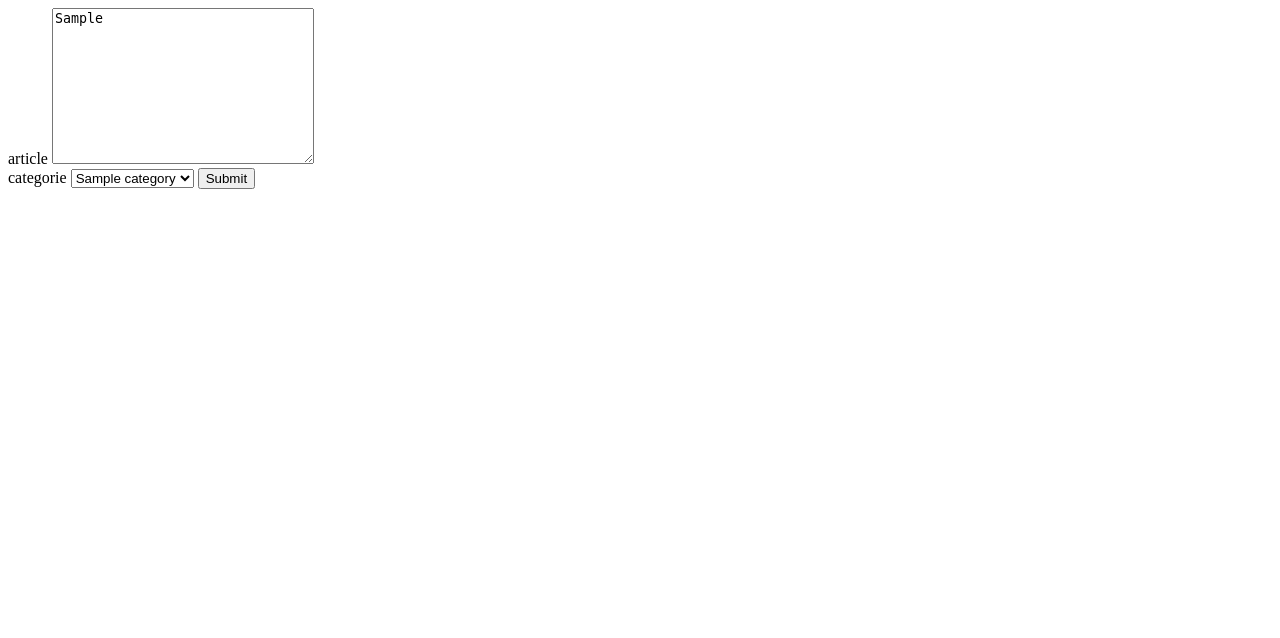
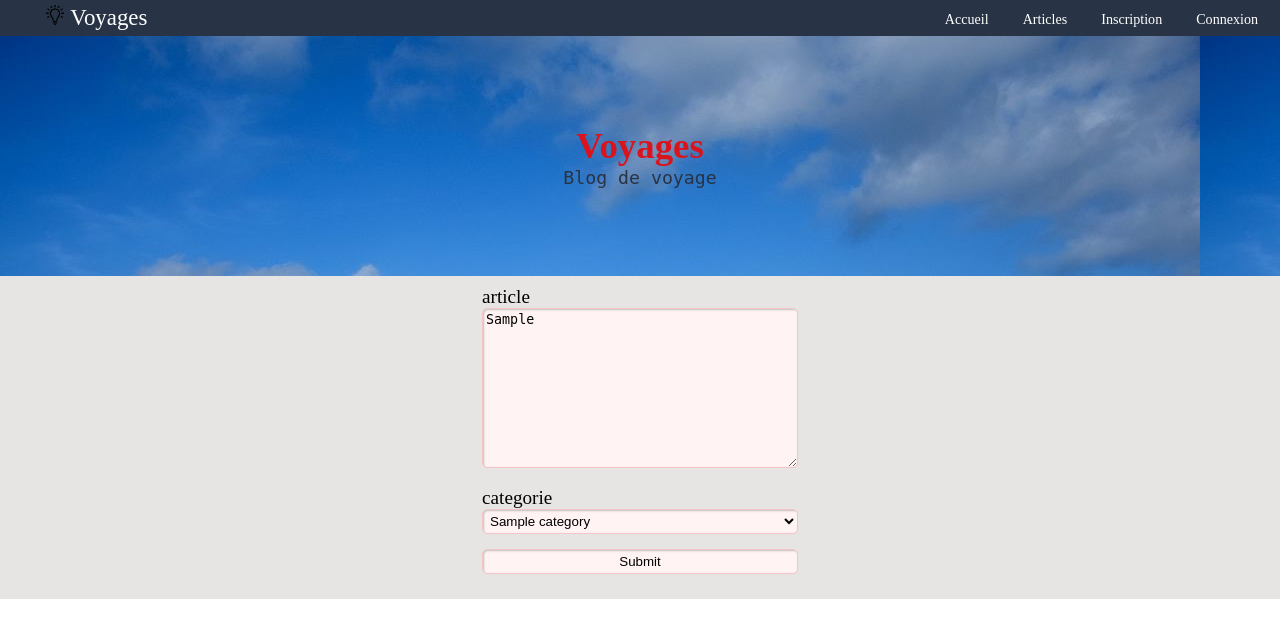
Before and after one commit to emmanuel-cabassot/blog, a PHP site: page /modifier-article.php?id=1 in a window 1280 px wide. Shown: the top 638 px of the page. Run offline with PHP 8.4, Linux system fonts and the light colour scheme; tables that the repository leaves empty or names only in its code hold one stand-in row (values such as "Sample post").

Commit message:
fin style

```diff
--- a/admin.php
+++ b/admin.php
@@ -41,6 +41,7 @@ require 'traitement/traitement-admin.php';
                 <td><?=$resultat[$tab]['login']?></td>
                 <td><?=$resultat[$tab]['email']?></td>
                 <td><?=$resultat[$tab]['id_droits']?></td>
+                <td><a href="modifier-article.php?id=<?= $resultat[$tab]['id'];?>">Modification</a></td>
                 <td><a href="traitement/supprimer.php?id=<?=$resultat[$tab]['id'];?>">suprimer</a></td>
             </tr>
         <?php endfor;?>
--- a/css/style.css
+++ b/css/style.css
@@ -633,3 +633,14 @@ tbody tr:nth-child(even){
     border: 1px solid #ededed;
     color: #252525;
 }
+input, textarea, select, option {
+    background-color:#FFF3F3;
+}
+input, textarea, select {
+    padding:3px;
+    border:1px solid #F5C5C5;
+    border-radius:5px;
+    width:100%;
+    box-shadow:1px 1px 2px #C0C0C0 inset;
+
+    }
--- a/modifier-article.php
+++ b/modifier-article.php
@@ -17,17 +17,24 @@ $resultat02=$requete02->fetch(PDO::FETCH_ASSOC);
 <html lang="en">
 <head>
     <meta charset="UTF-8">
+    <link rel="stylesheet" href="">
+    <link rel="stylesheet" href="css/style.css">
     <meta name="viewport" content="width=device-width, initial-scale=1.0">
     <title>modifier article</title>
 </head>
 <body>
 <header>
+<?php require('php/include/header.php') ?>
+
 
 </header>
 <main>
 
 </main>
+
 <footer>
+    <div class='cssform'>
+
 <form action="traitement/traitement-modif-article.php?id=<?=$id?>"method="post">
 <div>
 <label for="article">article</label>
@@ -40,8 +47,13 @@ $resultat02=$requete02->fetch(PDO::FETCH_ASSOC);
 <?php endfor ;?>
 
 </select>
+
+</form>
+<div>
 <input type="submit">
-</form>
+</div>
+
+
 </div>
 
 
```
